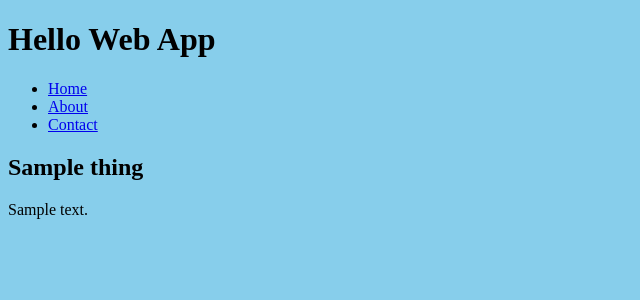
After one commit to stewartrm/hello-web-app, a Django app: template collection/templates/things/thing_detail.html in a window 1280 px wide. The commit adds this page. Shown: the top 300 px of the page, without its empty margins (0-640 px from the left). Run offline with Django 3.2, Linux system fonts and the light colour scheme; the template is opened without the code that fills it: most values are stand-ins (such as "Sample title", 1, 10 or a date in 2020).

Commit message:
Added detail page

```diff
--- a/collection/templates/index.html
+++ b/collection/templates/index.html
@@ -3,7 +3,8 @@
 {% block title %}Homepage - {{ block.super }}{% endblock %}
 {% block content %}
     {% for thing in things %}
-    <h2>{{thing.name}}</h2>
+    <h2><a href="{% url 'thing_detail' slug=thing.slug %}">
+    {{thing.name}}</a></h2>
     <p>{{thing.description}}</p>
     {% endfor %}
 {% endblock %}
--- /dev/null
+++ b/collection/templates/things/thing_detail.html
@@ -0,0 +1,9 @@
+{% extends 'layouts/base.html' %}
+{% load humanize %}
+{% block title %}
+    {{ thing.name }} - {{ block.super }}
+{% endblock %}
+{% block content %}
+    <h2>{{thing.name}}</h2>
+    <p>{{thing.description}}</p>
+{% endblock %}
--- a/collection/views.py
+++ b/collection/views.py
@@ -4,3 +4,7 @@ from .models import Thing
 def index(request):
     things = Thing.objects.all().order_by('name')
     return render(request, 'index.html', {'things':things,})
+
+def thing_detail(request, slug):
+    thing = Thing.objects.get(slug=slug)
+    return render(request, 'things/thing_detail.html', {'thing':thing,})
--- a/hellowebapp/urls.py
+++ b/hellowebapp/urls.py
@@ -23,5 +23,6 @@ urlpatterns = [
     url(r'^$', views.index, name='home'),
     url(r'^about/$', TemplateView.as_view(template_name='about.html'), name='about'),
     url(r'^contact/$', TemplateView.as_view(template_name='contact.html'), name='contact'),
+    url(r'^things/(?P<slug>[-\w]+)/$', views.thing_detail, name='thing_detail'),
     url(r'^admin/', admin.site.urls),
 ]
```
